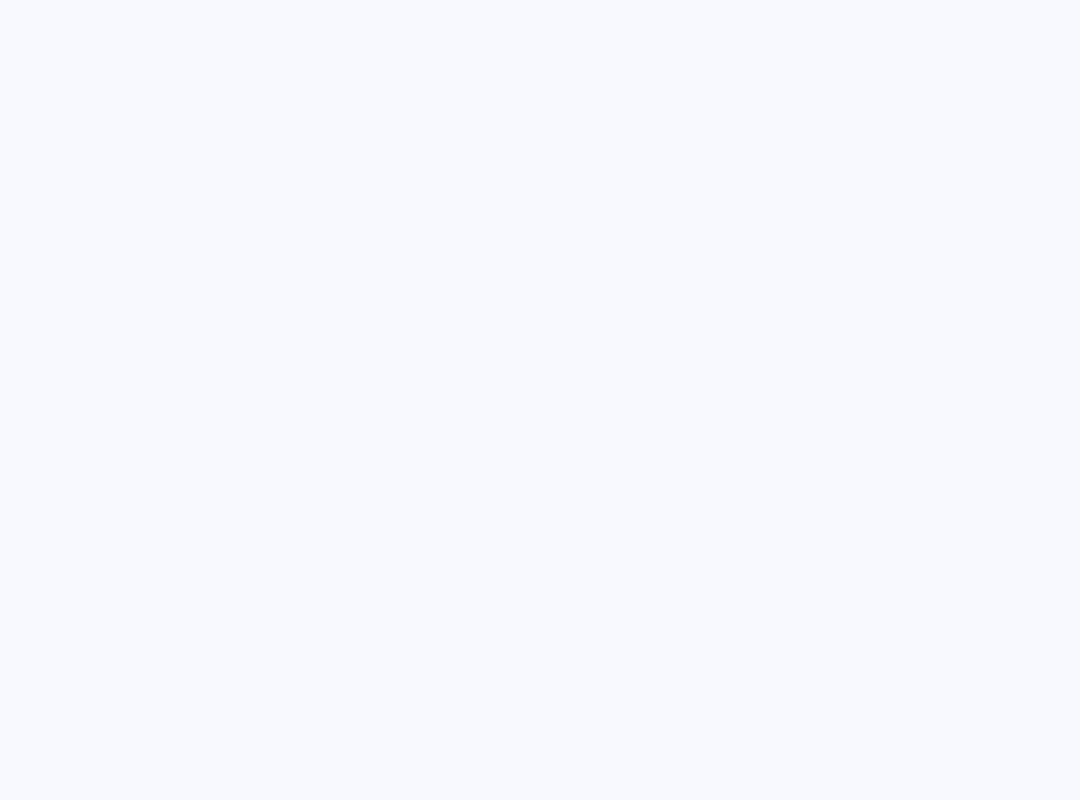
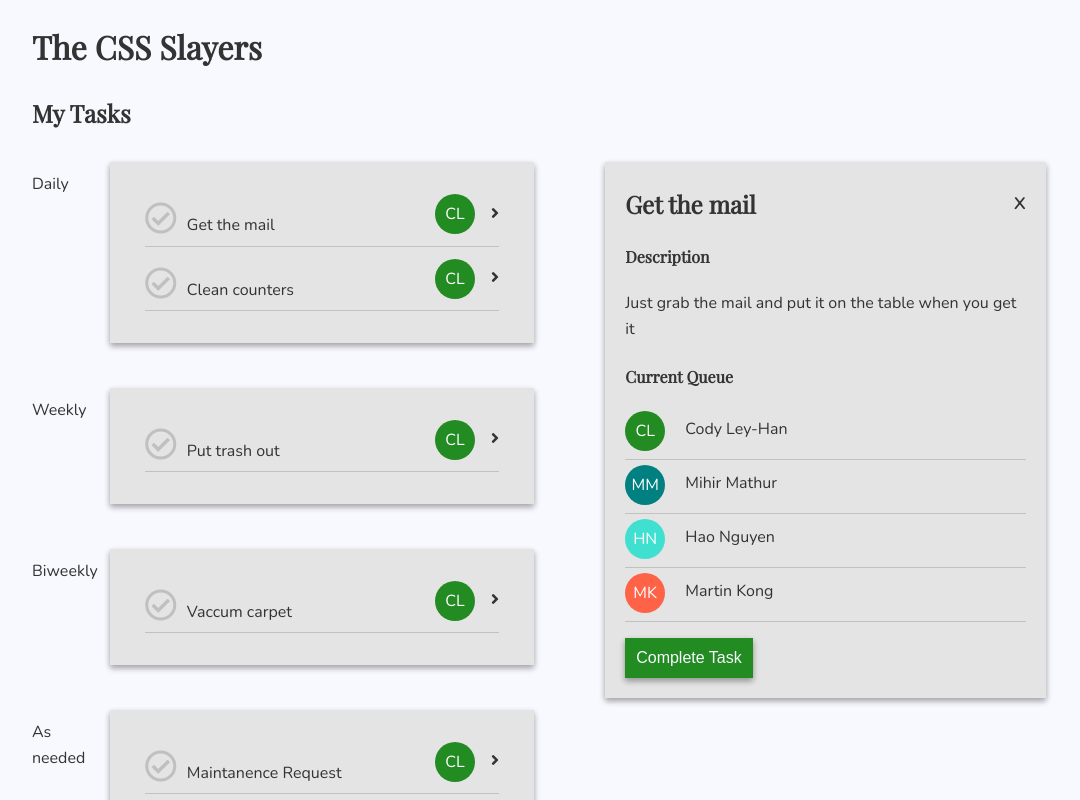
Before and after one commit to codyleyhan/churro, a React (Create React App) app: page /tasks/432jadffia0d9f in a window 1280 px wide. Shown: the top 800 px of the page, without its empty margins (96-1176 px from the left). Built offline with nearby package versions, Linux system fonts and the light colour scheme.

Commit message:
add focused view

```diff
--- a/src/App.js
+++ b/src/App.js
@@ -11,6 +11,7 @@ const App = () => (
     <main>
       <Route path="/" exact component={Main} />
       <Route path="/tasks" exact component={MyTasks} />
+      <Route path="/tasks/:id" component={MyTasks} />
     </main>
   </Router>
 );
--- /dev/null
+++ b/src/components/CircleInitials.js
@@ -0,0 +1,18 @@
+import React from 'react';
+
+import store from '../store';
+
+import '../styles/CircleInitials.scss'
+
+const CircleInitials = ({ name, color }) => {
+  const parts = name.split(" ");
+  const initials = parts[0][0] + parts[1][0];
+
+  return (
+    <p style={{backgroundColor: color}} className="circle-initials">
+      {initials}
+    </p>
+  )
+}
+
+export default CircleInitials;
--- /dev/null
+++ b/src/components/FocusedTask.js
@@ -0,0 +1,47 @@
+import React from 'react';
+import { Link } from "react-router-dom";
+
+import store from '../store';
+import CircleInitials from './CircleInitials';
+
+import '../styles/FocusedTask.scss'
+
+const FocusedTask = ({ task }) => {
+  const queue = task.currentQueue.map(id => {
+    const user = store.users[id];
+
+    return (
+      <li key={id} className="focused-task-queue-item">
+        <span><CircleInitials name={user.name} color={user.color} style={{display: 'inline'}} /> {user.name}</span>
+      </li>
+    )
+  });
+
+
+  return (
+    <section className="focused-task-card">
+      <div className="focused-task-content">
+        <div className="focused-task-close">
+          <Link className="focused-task-close-button" to="/tasks">x</Link>
+        </div>
+        <header className="focused-task-card-name">
+          <h2>{task.name}</h2>
+        </header>
+
+        <h4>Description</h4>
+        <p className="focused-task-card-desc">
+          {task.description}
+        </p>
+
+        <h4>Current Queue</h4>
+        <ul className="focused-task-queue">
+          {queue}
+        </ul>
+
+        <button className="focused-task-button focused-task-button-complete">Complete Task</button>
+      </div>
+    </section>
+  )
+}
+
+export default FocusedTask;
--- a/src/components/MyTasks.js
+++ b/src/components/MyTasks.js
@@ -1,14 +1,22 @@
 import React, { Component } from 'react';
 
 import TaskCard from './TaskCard';
+import FocusedTask from './FocusedTask';
 
 import store from '../store';
 import '../styles/MyTasks.scss';
 
 class MyTasks extends Component {
   render() {
+    let focusedTask;
+
     const tasks = store.tasks.reduce((m, task) => {
-      console.log(task.schedule);
+      if (this.props.match.params.id) {
+        if (task.id === this.props.match.params.id) {
+          focusedTask = task;
+        }
+      }
+
       if (task.currentQueue[0] === '908fdsg09dfg809') {
         m[task.schedule].push(task);
       } else if (task.currentQueue[1] === '908fdsg09dfg809') {
@@ -29,12 +37,18 @@ class MyTasks extends Component {
       return (<TaskCard key={kv[0]} title={kv[0]} tasks={kv[1]}/>)
     })
 
+    console.log(focusedTask);
     return (
       <div className="MyTasks">
         <h1>The CSS Slayers</h1>
         <h2>My Tasks</h2>
 
-        {cards}
+        <section className="my-tasks-columns">
+         <div className="my-tasks-cards">
+          {cards}
+         </div>
+         {focusedTask && (<FocusedTask task={focusedTask} />)}
+        </section>
       </div>
     );
   }
--- a/src/components/TaskCard.js
+++ b/src/components/TaskCard.js
@@ -1,8 +1,11 @@
 import React from 'react';
+import { Link } from "react-router-dom";
 
 import store from '../store';
 
 import '../styles/TaskCard.scss'
+import './CircleInitials';
+import CircleInitials from './CircleInitials';
 
 const TaskCard = ({title, tasks}) => {
   if (tasks.length === 0) {
@@ -10,13 +13,18 @@ const TaskCard = ({title, tasks}) => {
   }
 
   const items = tasks.map(task => {
-    const user = store.users[task.currentQueue[0]]
-    const parts = user.name.split(" ");
-    const initials = parts[0][0] + parts[1][0];
+    const user = store.users[task.currentQueue[0]];
 
     return (
       <li key={task.id} className="task-card-item">
-        <span><span className="task-card-check"><i class="far fa-check-circle"></i></span>{task.name} <span style={{'background-color': user.color}} className="task-card-name">{initials}</span></span>
+        <span>
+          <span className="task-card-check"><i className="far fa-check-circle"></i></span>
+          {task.name}
+          <span className="task-card-right">
+            <CircleInitials name={user.name} color={user.color} />
+            <Link className="task-card-focus-button" to={"/tasks/" + task.id}><i className="fas fa-angle-right"></i></Link>
+          </span>
+        </span>
       </li>
     )
   })
--- a/src/store.js
+++ b/src/store.js
@@ -32,7 +32,7 @@ const tasks = [
   },
   {
     id: '432jadffia0d9f',
-    name: 'Get mail',
+    name: 'Get the mail',
     schedule: 'Daily',
     description: 'Just grab the mail and put it on the table when you get it',
     currentQueue: [
@@ -67,7 +67,7 @@ const tasks = [
     ]
   },
   {
-    id: 'a90f8sad9fas',
+    id: 'dsf9sdaf0asd89f9asdf',
     name: 'Vaccum carpet',
     schedule: 'Biweekly',
     description: 'Pretty easy just make sure to clean out the thing after you\re done',
--- /dev/null
+++ b/src/styles/CircleInitials.scss
@@ -0,0 +1,13 @@
+.circle-initials{
+  font-size:1em;
+  display: inline-block;
+  width:2.5em;
+  height:2.5em;
+  line-height:2.5em;
+  text-align:center;
+  border-radius:50%;
+  vertical-align:middle;
+  margin: 0px;
+  margin-right:1em;
+  color:white;
+}
--- /dev/null
+++ b/src/styles/FocusedTask.scss
@@ -0,0 +1,64 @@
+@import 'colors';
+
+.focused-task-card {
+  width: 45%;
+  margin-left: 5%;
+
+  .focused-task-content {
+    background-color: $grey;
+    box-shadow: $card-shadow;
+    margin: 10px;
+    padding: 20px;
+
+    h2 {
+      margin-top: 0;
+    }
+
+    .focused-task-queue {
+      list-style-type: none;
+      padding-left: 0;
+
+
+      .focused-task-queue-item {
+        margin: 0;
+        margin-bottom: 5px;
+        padding-bottom: 8px;
+        border-bottom: 1px solid transparentize($text-color, 0.8);
+      }
+    }
+
+    .focused-task-button {
+      border: 0;
+      border-radius: 0;
+      padding: 10px;
+      font-size: 1em;
+      box-shadow: $card-shadow;
+      cursor: pointer;
+    }
+
+    .focused-task-close {
+      text-align: right;
+      font-size: 1.5em;
+      margin: 0;
+      margin-bottom: -1.5em;
+      padding: 0;
+
+
+      .focused-task-close-button {
+        color: $text-color;
+        text-decoration: none;
+      }
+    }
+
+    .focused-task-button-complete {
+      background-color: forestgreen;
+      border: 1px solid forestgreen;
+      color: $white;
+      &:hover {
+        color: forestgreen;
+        background-color: $white;
+      }
+    }
+
+  }
+}
--- a/src/styles/MyTasks.scss
+++ b/src/styles/MyTasks.scss
@@ -1,4 +1,17 @@
 .MyTasks {
-  width: 40%;
+  width: 80%;
   margin: 0 auto;
+
+  .my-tasks-columns {
+    display: flex;
+    flex-direction: row;
+    justify-content: center;
+    width: 100%;
+  }
+
+  .my-tasks-cards {
+    width: 50%;
+    display: flex;
+    flex-direction: column;
+  }
 }
--- a/src/styles/TaskCard.scss
+++ b/src/styles/TaskCard.scss
@@ -14,7 +14,7 @@
     vertical-align:middle;
     margin: 10px;
     background-color: $grey;
-    box-shadow: 0 3px 6px rgba(0,0,0,0.16), 0 3px 6px rgba(0,0,0,0.23);
+    box-shadow: $card-shadow;
     list-style-type: none;
     padding: 20px;
     width: 85%;
@@ -28,21 +28,22 @@
       font-size: 2em;
       margin-right: 10px;
       height: 2.5em;
-      color: transparentize($text-color, 0.6);
+      color: transparentize($text-color, 0.8)
     }
 
-    .task-card-name {
+    .task-card-right {
       float: right;
-      font-size:1em;
-      width:2.5em;
-      height:2.5em;
-      line-height:2.5em;
-      text-align:center;
-      border-radius:50%;
-      background:tomato;
-      vertical-align:middle;
-      margin-right:1em;
-      color:white;
+
+      i {
+        font-size:1em;
+      }
+
+      .task-card-focus-button {
+        color: $text-color;
+        text-decoration: none;
+        font-size:1em;
+        vertical-align:middle;
+      }
     }
   }
 }
--- a/src/styles/_colors.scss
+++ b/src/styles/_colors.scss
@@ -1,3 +1,5 @@
 $white: #F8F8FF;
 $grey: #e4e4e4;
 $text-color: #333333;
+
+$card-shadow: 0 3px 6px rgba(0,0,0,0.16), 0 3px 6px rgba(0,0,0,0.23);
```
